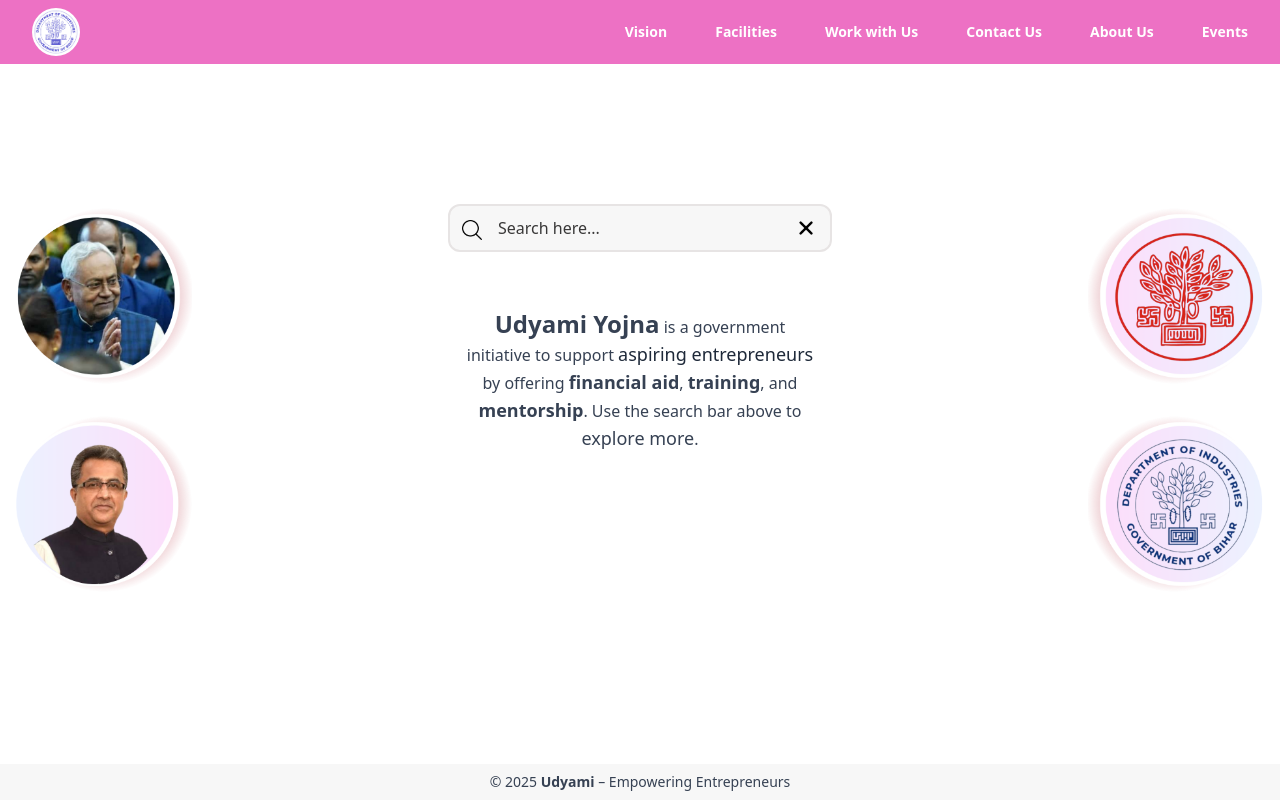
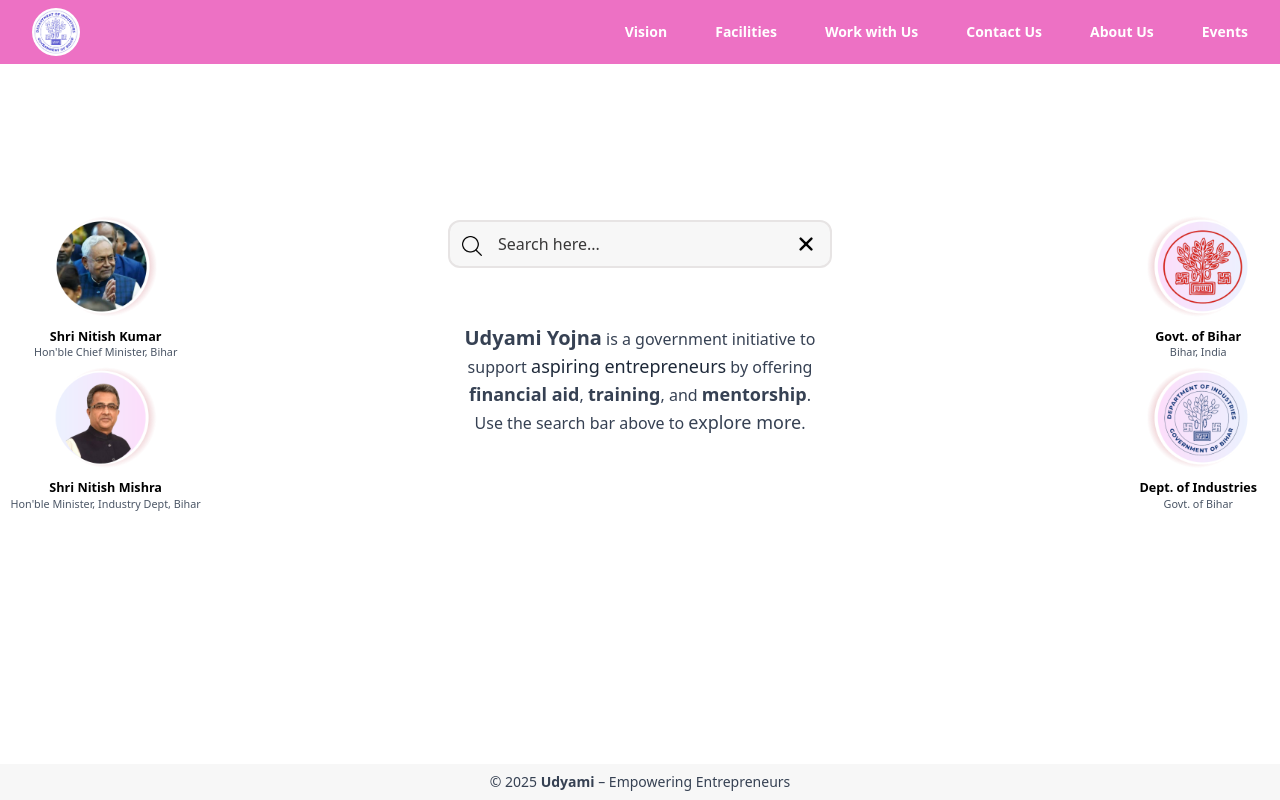
Before and after one commit to k20manish/Udyami_Bot, a React (Vite) app: page / in a window 1280 px wide. Built offline with nearby package versions, Linux system fonts and the light colour scheme; the HTML template or start-up script is replaced by a standard one.

Commit message:
some modification

```diff
--- a/src/component/Home.jsx
+++ b/src/component/Home.jsx
@@ -26,46 +26,73 @@
         }}
       >
         {/* Decorative Images - Left */}
-        <div className="absolute left-0 top-0 sm:top-48 flex flex-col items-center scale-75 md:scale-100">
+        <div className="absolute left-0 top-0 sm:top-48 flex flex-col items-center scale-75 md:scale-90">
   <motion.img
     src="/src/assets/cm2.png"
     alt="Left Top"
-            className="object-cover w-36 sm:w-44 h-36 sm:h-44  m-4"
+    className="object-cover w-24 sm:w-28 h-24 sm:h-28 m-2"
     variants={fadeIn}
     initial="hidden"
     animate="visible"
   />
+  <h3 className="mt-1 text-xs sm:text-sm font-semibold text-center">
+    Shri Nitish Kumar
+  </h3>
+  <p className="text-[10px] sm:text-xs text-gray-600 text-center">
+    Hon'ble Chief Minister, Bihar
+  </p>
+
   <motion.img
     src="/src/assets/minister.png"
     alt="Left Bottom"
-            className="object-cover w-36 sm:w-44 h-36 sm:h-44  m-4"
+    className="object-cover w-24 sm:w-28 h-24 sm:h-28 m-2"
     variants={fadeIn}
     initial="hidden"
     animate="visible"
     transition={{ delay: 0.2 }}
   />
+  <h3 className="mt-1 text-xs sm:text-sm font-semibold text-center">
+    Shri Nitish Mishra
+  </h3>
+  <p className="text-[10px] sm:text-xs text-gray-600 text-center">
+    Hon'ble Minister, Industry Dept, Bihar
+  </p>
 </div>
 
+
         {/* Decorative Images - Right */}
-        <div className="absolute right-0 top-0 sm:top-48 flex flex-col items-center scale-75 md:scale-100">
+        <div className="absolute right-0 top-0 sm:top-48 flex flex-col items-center scale-75 md:scale-90 mr-4">
   <motion.img
     src="/src/assets/5.png"
     alt="Right Top"
-            className="object-cover w-36 sm:w-44 h-36 sm:h-44   m-4"
+    className="object-cover w-24 sm:w-28 h-24 sm:h-28 m-2"
     variants={fadeIn}
     initial="hidden"
     animate="visible"
     transition={{ delay: 0.4 }}
   />
+  <h3 className="mt-1 text-xs sm:text-sm font-semibold text-center">
+    Govt. of Bihar
+  </h3>
+  <p className="text-[10px] sm:text-xs text-gray-600 text-center">
+    Bihar, India
+  </p>
+
   <motion.img
     src="/src/assets/4.png"
     alt="Right Bottom"
-            className="object-cover w-36 sm:w-44 h-36 sm:h-44  m-4"
+    className="object-cover w-24 sm:w-28 h-24 sm:h-28 m-2"
     variants={fadeIn}
     initial="hidden"
     animate="visible"
     transition={{ delay: 0.6 }}
   />
+  <h3 className="mt-1 text-xs sm:text-sm font-semibold text-center">
+    Dept. of Industries
+  </h3>
+  <p className="text-[10px] sm:text-xs text-gray-600 text-center">
+    Govt. of Bihar
+  </p>
 </div>
 
         {/* Input Field with Focus Animation */}
--- a/src/component/InputField.jsx
+++ b/src/component/InputField.jsx
@@ -127,7 +127,7 @@
             className="mt-4 w-96 text-sm text-gray-700 text-center px-4"
           >
       <p className="mt-10 text-base max-w-4xl mx-auto">
-  <strong className="text-2xl font-semibold">Udyami Yojna</strong> is a government initiative to support{' '}
+  <strong className="text-xl font-semibold">Udyami Yojna</strong> is a government initiative to support{' '}
   <span className="font-medium text-gray-800 text-lg">aspiring entrepreneurs</span> by offering{' '}
   <strong className="text-lg font-semibold">financial aid</strong>,{' '}
   <strong className="text-lg font-semibold">training</strong>, and{' '}
--- a/src/component/NavBarNew.jsx
+++ b/src/component/NavBarNew.jsx
@@ -1,23 +1,18 @@
-import React, { useState, useRef, useEffect } from "react";
+import React, { useState, useEffect } from "react";
 import { Link as RouterLink } from 'react-router-dom';
 import { Link as ScrollLink, animateScroll as scroll } from 'react-scroll';
 
 const NavBarNew = () => {
   const [sticky, setSticky] = useState(false);
   const [mobileMenu, setMobileMenu] = useState(false);
-  const [lastScrollY, setLastScrollY] = useState(0);
-  const [visible, setVisible] = useState(true);
 
   useEffect(() => {
     const handleScroll = () => {
       setSticky(window.scrollY > 50);
-      if (window.scrollY > lastScrollY) setVisible(false);
-      else setVisible(true);
-      setLastScrollY(window.scrollY);
     };
     window.addEventListener('scroll', handleScroll);
     return () => window.removeEventListener('scroll', handleScroll);
-  }, [lastScrollY]);
+  }, []);
 
   const toggleMenu = () => setMobileMenu(prev => !prev);
 
@@ -36,7 +31,7 @@
   return (
     <div className={`container ${sticky ? "dark-nav" : ""}`}>
       <div className={`transition-shadow duration-300 ${sticky ? "bg-[#3f1063] shadow-lg" : "bg-[#3f1063]"}`}>
-        <header className={`fixed inset-x-0 top-0 z-50 transition-all duration-300 ${visible ? "translate-y-0" : "-translate-y-full"}`}>
+        <header className="fixed inset-x-0 top-0 z-50 transition-all duration-300 translate-y-0">
           <nav className={`flex items-center justify-between h-16 p-6 lg:px-8 ${sticky ? "bg-[#ed71c4]" : "bg-[#ed71c4]"}`}>
             <div className="flex lg:flex-1">
               <RouterLink onClick={() => scroll.scrollToTop()} to="/" className="-m-1.5 p-1.5 cursor-pointer">
```
Lines whose indentation alone changed are shown as unchanged.
